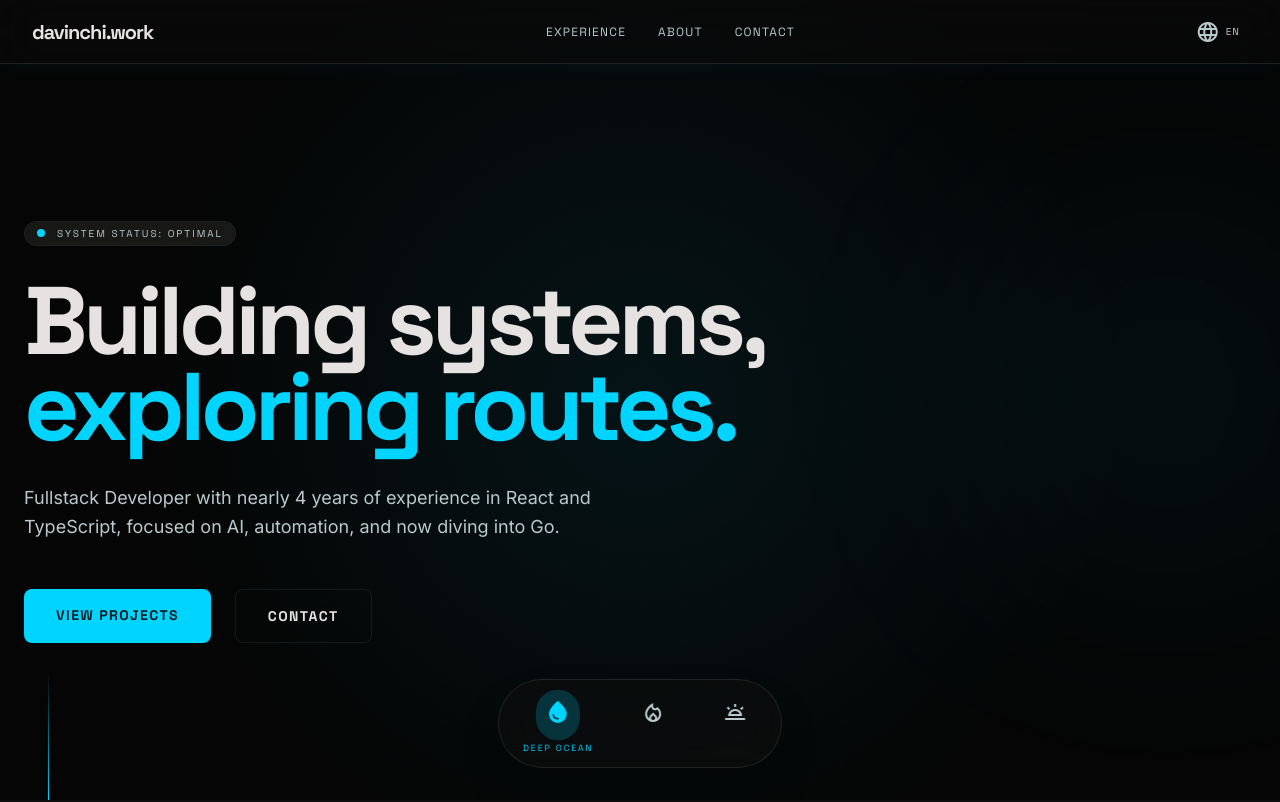
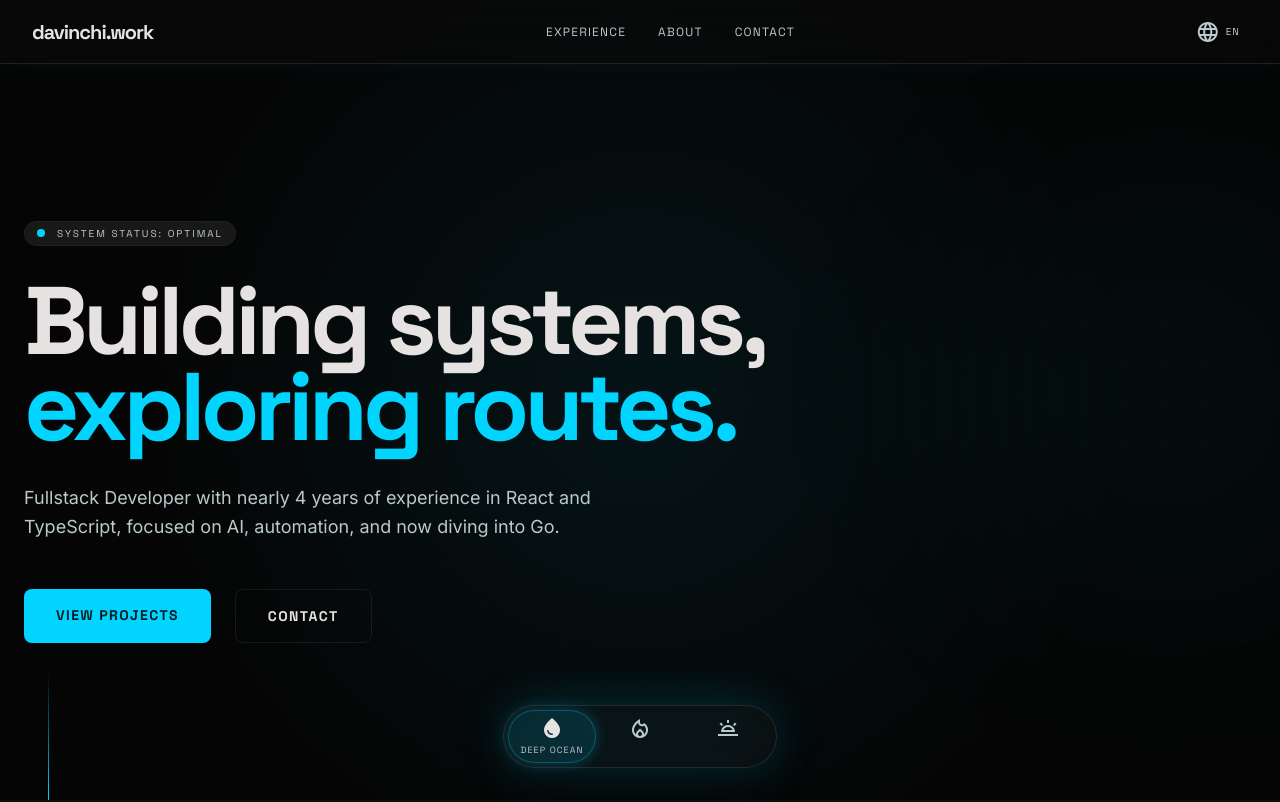
Before and after one commit to Siravian-index/davinchi-web, a React (Vite) app: page / in a window 1280 px wide. Shown: the top 802 px of the page. Built offline with nearby package versions, Linux system fonts and the light colour scheme.

Commit message:
update theme switcher

```diff
--- a/src/react-app/App.tsx
+++ b/src/react-app/App.tsx
@@ -1,5 +1,6 @@
 import { ThemeProvider } from "@/components/theme-provider";
-import { ThemeSwitcher } from "@/components/ui/theme-switcher";
+// import { ThemeSwitcher } from "@/components/ui/theme-switcher"; // uncomment to use V1
+import { ThemeSwitcherV2 } from "@/components/ui/theme-switcher-v2";
 import { Navbar } from "@/components/navbar";
 import { Footer } from "@/components/footer";
 import { AboutHero, AboutProfessional, AboutExplorer } from "@/features/about";
@@ -15,7 +16,17 @@ function App() {
           <AboutExplorer />
         </main>
         <Footer />
-        <ThemeSwitcher />
+
+        {/* Theme Switcher — comment/uncomment to compare versions */}
+
+        {/* V1 (original) */}
+        {/* <div className="fixed bottom-8 right-8 z-50 flex flex-col items-end gap-2">
+          <span className="font-label text-[9px] uppercase tracking-widest text-on-surface-variant opacity-50">v1</span>
+          <ThemeSwitcher />
+        </div> */}
+
+        {/* V2 (improved) */}
+        <ThemeSwitcherV2 />
       </div>
     </ThemeProvider>
   );
--- /dev/null
+++ b/src/react-app/components/ui/theme-switcher-v2.tsx
@@ -0,0 +1,76 @@
+import { THEMES, useThemeStore } from "@/stores/theme-store";
+import { cn } from "@/lib/utils";
+
+const SLOT_WIDTH = 88; // px — wider slot so labels have room to breathe
+const PILL_OFFSET = 4; // px — padding inside dock before first slot
+
+export const ThemeSwitcherV2 = () => {
+  const { theme, setTheme } = useThemeStore();
+
+  const activeIndex = THEMES.findIndex((t) => t.name === theme);
+  const activeTheme = THEMES[activeIndex];
+
+  const pillLeft = PILL_OFFSET + activeIndex * SLOT_WIDTH;
+
+  return (
+    <div className="fixed bottom-8 left-1/2 -translate-x-1/2 z-50">
+      {/* Ambient glow behind the dock — color follows active theme */}
+      <div
+        className="absolute inset-0 rounded-full blur-xl opacity-20 transition-colors duration-500 pointer-events-none"
+        style={{ backgroundColor: activeTheme.accent }}
+      />
+
+      {/* Dock */}
+      <div
+        className="relative flex items-center bg-surface-container-lowest/70 backdrop-blur-xl border border-white/10 shadow-2xl rounded-full px-1 py-1"
+        style={{ paddingLeft: PILL_OFFSET, paddingRight: PILL_OFFSET }}
+      >
+        {/* Sliding pill indicator */}
+        <div
+          className="absolute top-1 bottom-1 rounded-full transition-all duration-300 ease-out"
+          style={{
+            left: pillLeft,
+            width: SLOT_WIDTH,
+            backgroundColor: `${activeTheme.accent}22`,
+            boxShadow: `0 0 12px 2px ${activeTheme.accent}33`,
+            border: `1px solid ${activeTheme.accent}44`,
+          }}
+        />
+
+        {/* Buttons */}
+        {THEMES.map((t) => {
+          const isActive = theme === t.name;
+          return (
+            <button
+              key={t.name}
+              onClick={() => setTheme(t.name)}
+              className="relative z-10 flex flex-col items-center justify-center gap-1 cursor-pointer transition-all duration-300 ease-out"
+              style={{ width: SLOT_WIDTH, paddingTop: 6, paddingBottom: 6 }}
+              title={t.label}
+            >
+              {/* Icon — always white, filled when active */}
+              <span
+                className={cn(
+                  "material-symbols-outlined text-[22px] transition-all duration-300 ease-out text-on-surface",
+                  isActive ? "material-symbols-filled" : "text-on-surface-variant"
+                )}
+              >
+                {t.icon}
+              </span>
+
+              {/* Label — expands with fixed width so text never wraps */}
+              <span
+                className={cn(
+                  "font-label text-[9px] uppercase tracking-[0.12em] text-on-surface-variant transition-all duration-300 whitespace-nowrap",
+                  isActive ? "opacity-100" : "opacity-0 pointer-events-none"
+                )}
+              >
+                {t.label}
+              </span>
+            </button>
+          );
+        })}
+      </div>
+    </div>
+  );
+};
--- a/src/react-app/components/ui/theme-switcher.tsx
+++ b/src/react-app/components/ui/theme-switcher.tsx
@@ -1,11 +1,15 @@
 import { THEMES, useThemeStore } from "@/stores/theme-store";
 import { cn } from "@/lib/utils";
 
-export const ThemeSwitcher = () => {
+interface ThemeSwitcherProps {
+  className?: string;
+}
+
+export const ThemeSwitcher = ({ className }: ThemeSwitcherProps) => {
   const { theme, setTheme } = useThemeStore();
 
   return (
-    <nav className="fixed bottom-8 left-1/2 -translate-x-1/2 z-50 flex gap-6 items-center bg-surface-container-lowest/60 backdrop-blur-xl border border-white/10 shadow-2xl rounded-full px-6 py-3 w-max">
+    <nav className={cn("flex gap-6 items-center bg-surface-container-lowest/60 backdrop-blur-xl border border-white/10 shadow-2xl rounded-full px-6 py-3 w-max", className)}>
       {THEMES.map((t) => (
         <button
           key={t.name}
```
